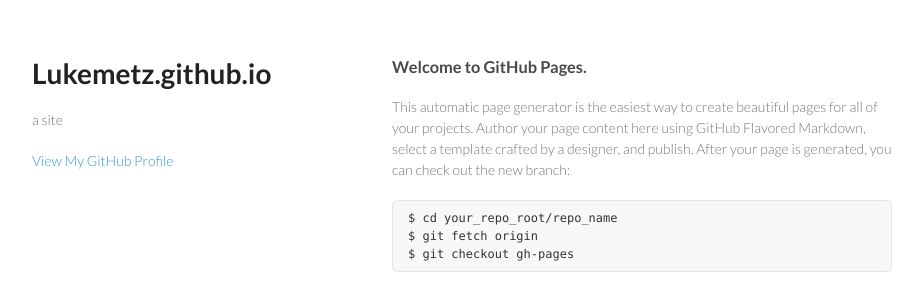
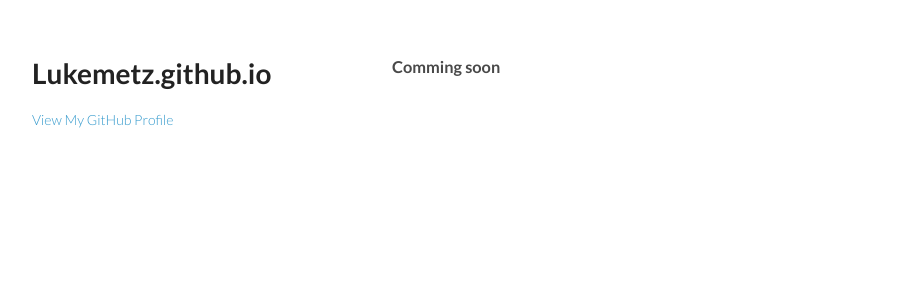
Before and after one commit to lukemetz/lukemetz.github.io__old, a plain HTML site: page index.html in a window 1280 px wide. Shown: the top 289 px of the page, without its empty margins (178-1101 px from the left). Drawn offline with Linux system fonts and the light colour scheme.

Commit message:
removed text

```diff
--- a/index.html
+++ b/index.html
@@ -16,21 +16,12 @@
     <div class="wrapper">
       <header>
         <h1>Lukemetz.github.io</h1>
-        <p>a site</p>
-
-
         <p class="view"><a href="https://github.com/lukemetz">View My GitHub Profile</a></p>
-
       </header>
       <section>
-        <h3>Welcome to GitHub Pages.</h3>
+        <h3>Comming soon</h3>
 
-<p>This automatic page generator is the easiest way to create beautiful pages for all of your projects. Author your page content here using GitHub Flavored Markdown, select a template crafted by a designer, and publish. After your page is generated, you can check out the new branch:</p>
-
-<pre><code>$ cd your_repo_root/repo_name
-$ git fetch origin
-$ git checkout gh-pages
-</code></pre>
+<!--
 
 <p>If you're using the GitHub for Mac, simply sync your repository and you'll see the new branch.</p>
 
@@ -50,6 +41,7 @@
 
 <p>Having trouble with Pages? Check out the documentation at <a href="http://help.github.com/pages">http://help.github.com/pages</a> or contact <a href="mailto:support@github.com">support@github.com</a> and we’ll help you sort it out.</p>
       </section>
+      -->
       <footer>
         <p><small>Hosted on GitHub Pages &mdash; Theme by <a href="https://github.com/orderedlist">orderedlist</a></small></p>
       </footer>
```
